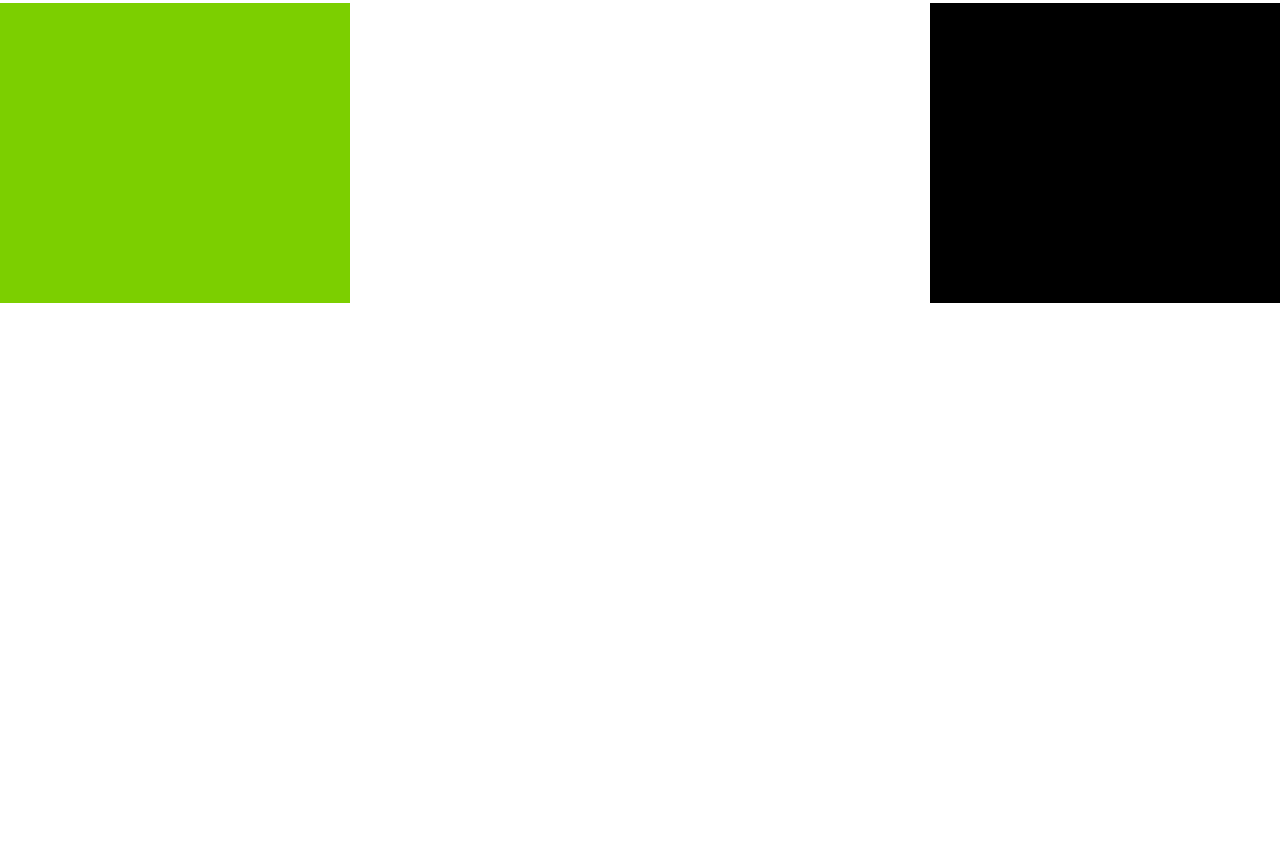
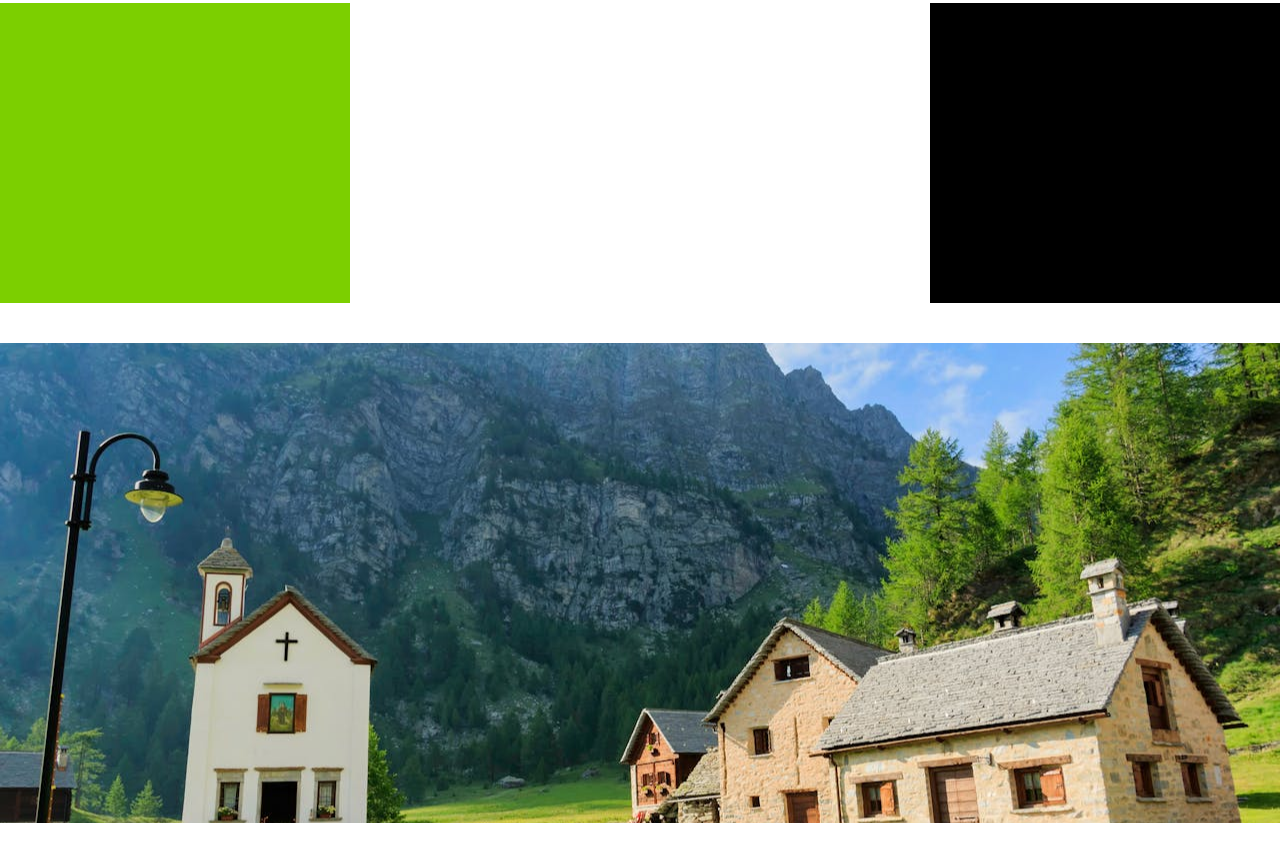
Before and after one commit to abdunnoorfaheem/tailwindFormetting, a website: page index.html in a window 1280 px wide. Shown: the part 379-1240 px from the top of the page. Drawn offline with Linux system fonts and the light colour scheme; the site is published under a folder, as on GitHub Pages, so addresses that start at the root find nothing; a web font is replaced by a local one.

Commit message:
file path change

```diff
--- a/index.html
+++ b/index.html
@@ -34,7 +34,7 @@
             <div class="h-[300px] w-[350px] bg-lime-500 mt-20"></div>
          <div class="h-[300px] w-[350px] bg-black mt-20 "></div>
          </div>
-         <div class="bg-[url(/img/nature.jpg)] py-60 bg-no-repeat bg-center bg-cover my-10"></div>
+         <div class="bg-[url(../img/nature.jpg)] py-60 bg-no-repeat bg-center bg-cover my-10"></div>
       </div>
     </section>
   </body>
```
Also changed, not shown: src/output.css, 1 other file.
